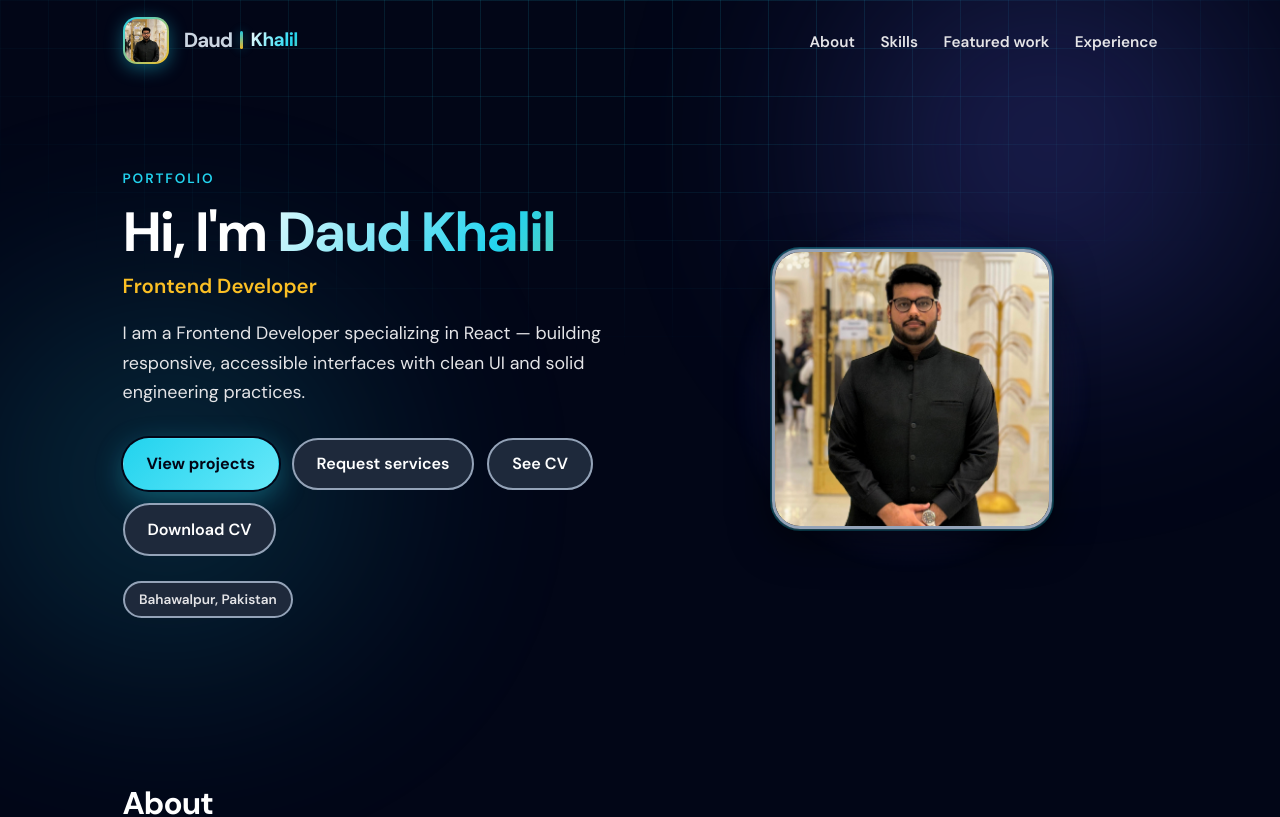
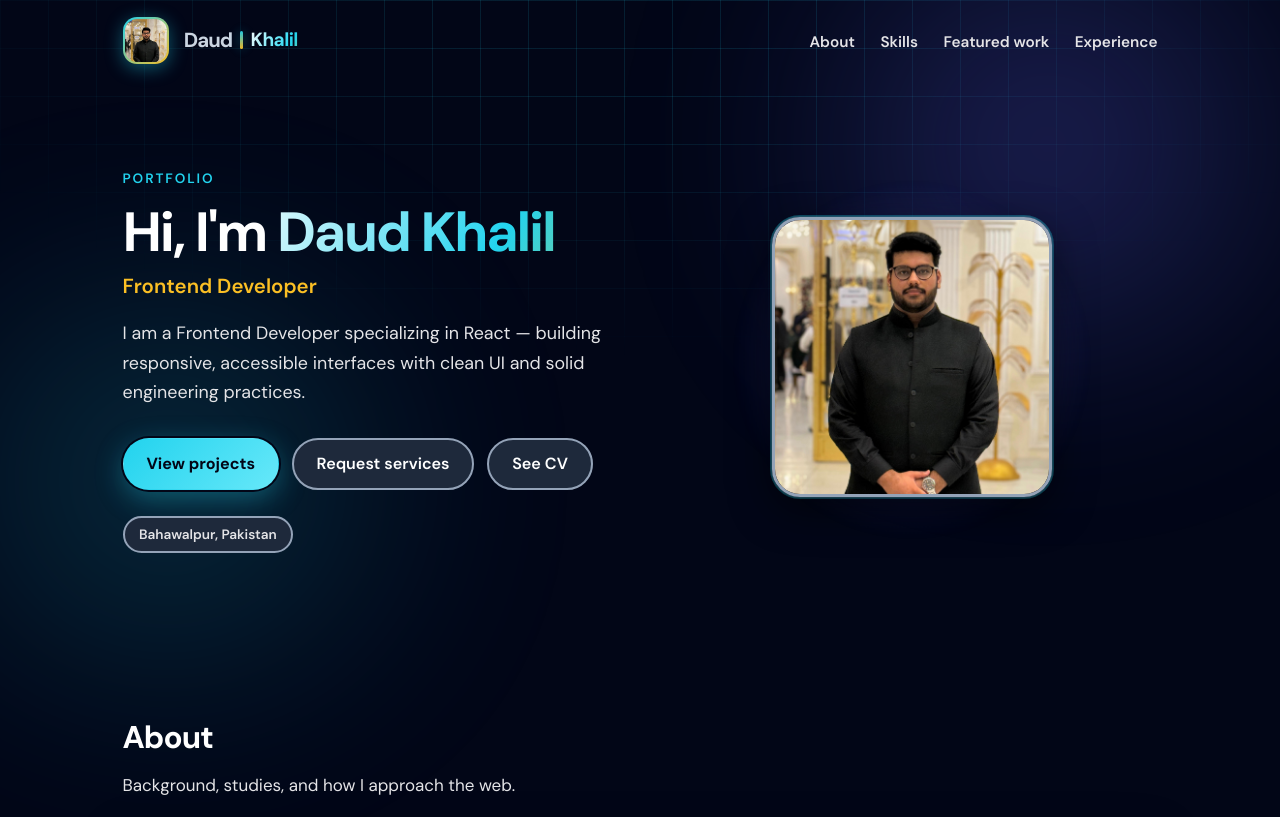
Before and after one commit to Dauddev07/MyPortfolio, a React (Vite) app: page / in a window 1280 px wide. Shown: the top 817 px of the page. Built offline with nearby package versions, Linux system fonts and the light colour scheme.

Commit message:
Update HomePage.jsx

```diff
--- a/src/pages/HomePage.jsx
+++ b/src/pages/HomePage.jsx
@@ -7,7 +7,6 @@ import {
   homeFeaturedProjectCount,
   experience,
   education,
-  resumePdfPath,
 } from "../data/portfolio";
 import myPhoto from "../assets/Images/MyPhoto.jpeg";
 import { ProjectCard } from "../components/ProjectCard";
@@ -56,13 +55,6 @@ export function HomePage() {
             <Link className="btn btn-ghost" to="/cv">
               See CV
             </Link>
-            <a
-              className="btn btn-ghost"
-              href={resumePdfPath}
-              download={`${profile.name.replace(/\s+/g, "-")}-Resume.pdf`}
-            >
-              Download CV
-            </a>
           </div>
           <div className="hero-meta">
             <span className="meta-pill">{profile.location}</span>
```
